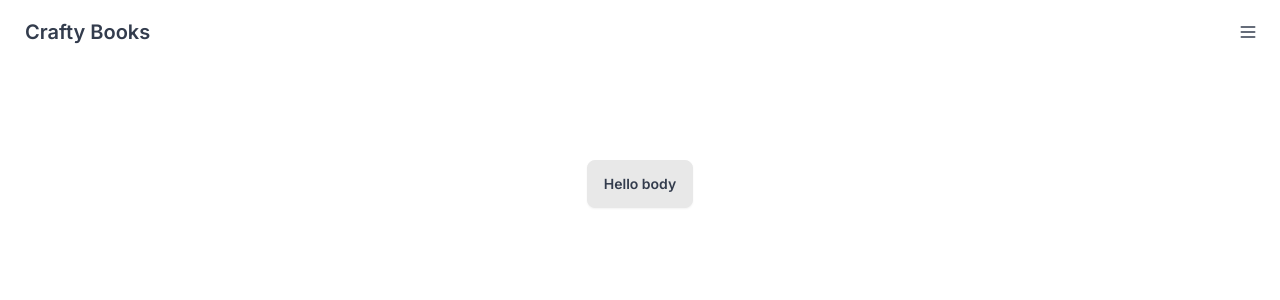
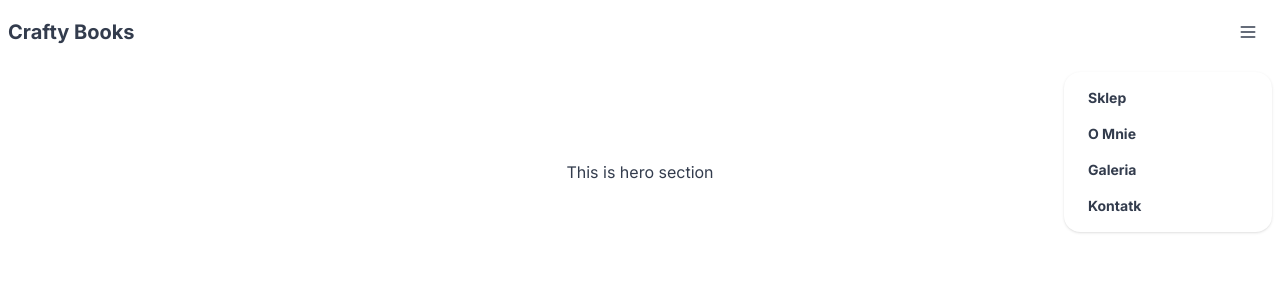
Before and after one commit to miloszolejnik/CraftyBooks, a Next.js app: page / in a window 1280 px wide. Both pictures are taken after a click on the button 1248 px from the left and 32 px from the top of the page. Shown: the top 300 px of the page. Built offline with nearby package versions, Linux system fonts and the light colour scheme.

Commit message:
Create Navbar structure

```diff
--- /dev/null
+++ b/app/components/Hero.tsx
@@ -0,0 +1,7 @@
+export default function Hero(){
+    return(
+        <div>
+            This is hero section
+        </div>
+    )
+}
--- a/app/components/Nav.tsx
+++ b/app/components/Nav.tsx
@@ -1,15 +1,47 @@
+'use client'
 export default function Nav(){
     return(
             <div className="navbar bg-base-100">
                 <div className="flex-1">
-                    <a className="btn btn-ghost text-xl">Crafty Books</a>
+                    <a className="text-xl font-bold cursor-pointer">Crafty Books</a>
                 </div>
                 <div className="flex-none">
-                    <button className="btn btn-square btn-ghost">
-                        <svg xmlns="http://www.w3.org/2000/svg" fill="none" viewBox="0 0 24 24" className="inline-block w-5 h-5 stroke-current">
-                            <path strokeLinecap="round" strokeLinejoin="round" strokeWidth="2" d="M4 6h16M4 12h16M4 18h16"/>
-                        </svg>
-                    </button>
+                    <div className="dropdown dropdown-end">
+                        <div tabIndex={0} role="button">
+                            <button className="btn btn-square btn-ghost">
+                                <svg xmlns="http://www.w3.org/2000/svg" fill="none" viewBox="0 0 24 24" className="inline-block w-5 h-5 stroke-current">
+                                    <path strokeLinecap="round" strokeLinejoin="round" strokeWidth="2" d="M4 6h16M4 12h16M4 18h16"/>
+                                </svg>
+                            </button>
+                        </div>
+                        <ul
+                        tabIndex={0}
+                        className="
+                            menu
+                            dropdown-content
+                            z-[1]
+                            p-2
+                            shadow
+                            bg-base-100
+                            rounded-box
+                            w-52
+                            mt-4
+                            font-bold
+                            ">
+                            <li>
+                                <h2>Sklep</h2>
+                            </li>
+                            <li>
+                                <h2>O Mnie</h2>
+                            </li>
+                            <li>
+                                <h2>Galeria</h2>
+                            </li>
+                            <li>
+                                <h2>Kontatk</h2>
+                            </li>
+                        </ul>
+                    </div>
                 </div>
             </div>
     )
--- a/app/page.tsx
+++ b/app/page.tsx
@@ -1,8 +1,9 @@
+import Hero from "./components/Hero";
 
 export default function Home() {
   return (
     <main className="flex min-h-screen flex-col items-center justify-between p-24">
-        <button className="btn">Hello body</button>
+        <Hero/>
     </main>
   );
 }
```
